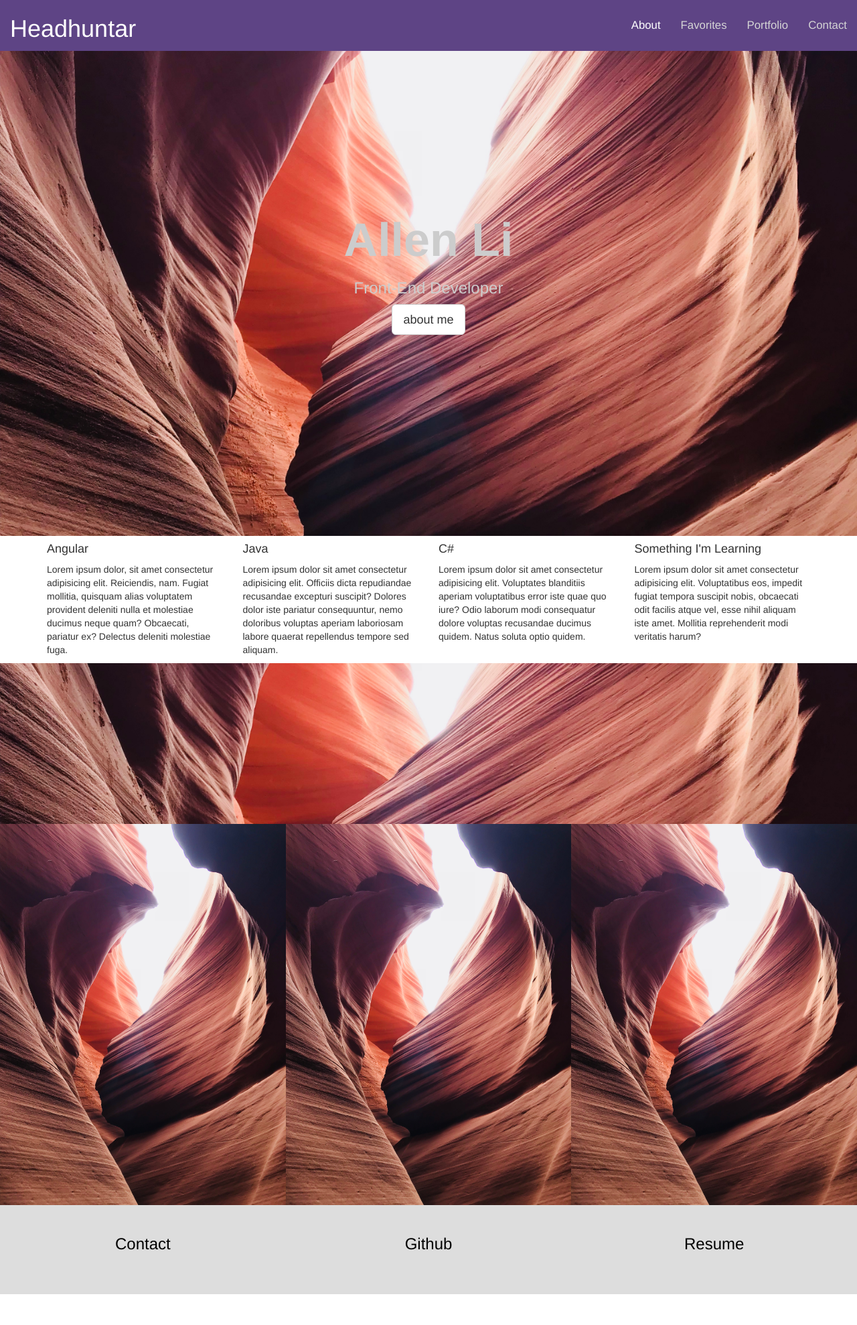
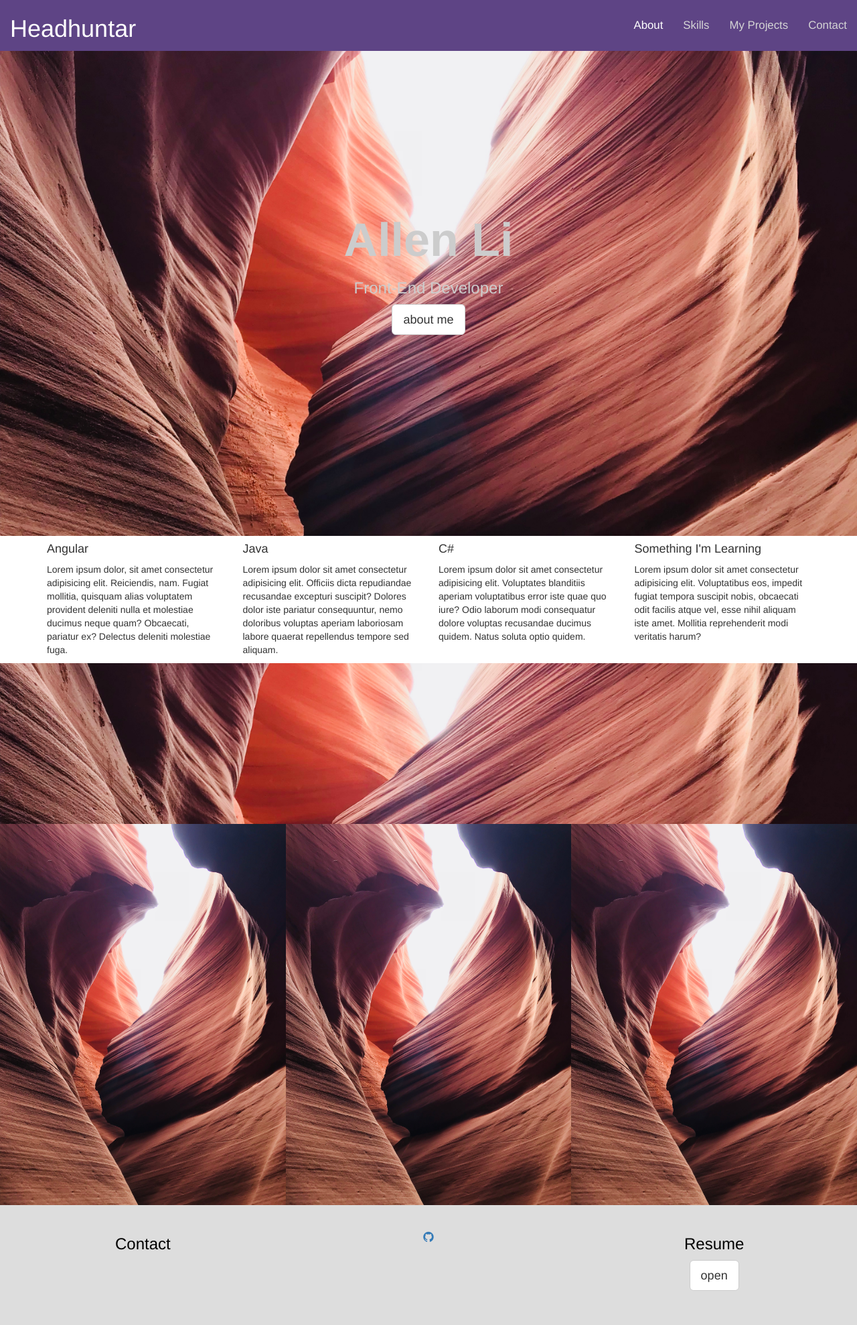
Before and after one commit to AllenLiDev/allenlidev.github.io, a PHP site: page / in a window 1280 px wide. Shown: the whole page at 67% size. Before the commit the page ends 1932 px from the top, so only its background shows below. Run offline with PHP 8.4, Linux system fonts and the light colour scheme; some libraries are stand-ins or nearby versions.

Commit message:
added links to projects, attached updated resume to project, linked to github and removed some comments and fixed nav bar linking

```diff
--- a/assets/css/index.css
+++ b/assets/css/index.css
@@ -29,7 +29,7 @@ html,body {
    color: #D5D5D5;
 }
 
-#home {
+#about {
     background: url(../img/lower_antelope.JPG) no-repeat center center fixed;
     display: table;
     height: 100%;
--- a/index.html
+++ b/index.html
@@ -32,16 +32,16 @@
             </div>
             <div class="collapse navbar-collapse" id="myNavbar">
                 <ul class="nav navbar-nav navbar-right">
-                    <li class="active"><a href="#">About</a></li>
-                    <li><a href="#">Favorites</a></li>
-                    <li><a href="#">Portfolio</a></li>
-                    <li><a href="#">Contact</a></li>
+                    <li class="active"><a href="#about">About</a></li>
+                    <li><a href="#skills">Skills</a></li>
+                    <li><a href="#projects">My Projects</a></li>
+                    <li><a href="#contact">Contact</a></li>
                 </ul>
             </div>
         </div>
     </nav>
     <!-- Fixed Full Screen Landing -->
-    <div id="home">
+    <div id="about">
         <div class="landing-text">
             <h1 data-aos="fade-right">Allen Li</h1>
             <h3 data-aos="fade-right" data-aos-delay="100">Front-End Developer</h3>
@@ -96,30 +96,35 @@
             <div class="row no-gutters">
                 <div class="col-lg-4 col-md-4 col-sm-12 col-xs-12">
                     <div class="project-box">
+                        <a href="#" target="_blank">
                             <div class="hover-unhide">
                                 <div class="text-elements">
-                                <h3>Operator</h3>
-                                <h5>A Math Game</h5>
+                                    <h3>Shift Picker</h3>
+                                    <h5>Shift Management Application</h5>
                                     <p>1 sentence</p>
                                 </div>
                             </div>
+                        </a>
                         <img src="assets/img/lower_antelope.JPG" class="img-fluid" alt="desc">
                     </div>
                 </div>
                 <div class="col-lg-4 col-md-4 col-sm-12 col-xs-12">
                     <div class="project-box">
+                        <a href="https://operator-game.herokuapp.com" target="_blank">
                             <div class="hover-unhide">
                                 <div class="text-elements">
-                                <h3>Shift Picker</h3>
-                                <h5>Shift Management App</h5>
+                                    <h3>Operator</h3>
+                                    <h5>An arithmetic Game</h5>
                                     <p>1 sentence</p>
                                 </div>
                             </div>
+                        </a>
                         <img src="assets/img/lower_antelope.JPG" class="img-fluid" alt="desc">
                     </div>
                 </div>
                 <div class="col-lg-4 col-md-4 col-sm-12 col-xs-12">
                     <div class="project-box">
+                        <a href="https://swim-van.herokuapp.com" target="_blank">
                             <div class="hover-unhide">
                                 <div class="text-elements">
                                     <h3>Swim Van</h3>
@@ -127,6 +132,7 @@
                                     <p>1 sentence</p>
                                 </div>
                             </div>
+                        </a>
                         <img src="assets/img/lower_antelope.JPG" class="img-fluid" alt="desc">
                     </div>
                 </div>
@@ -134,17 +140,20 @@
         </div>
     </div>
     <!-- Footer Section -->
-    <footer class="container-fluid text-center">
+    <footer id="contact" class="container-fluid text-center">
         <div class="row">
             <div class="col-sm-4">
                 <h3>Contact</h3>
             </div>
             <div class="col-sm-4">
-                <h3>Github</h3>
+                <a class="btn btn-social-icon btn-lg btn-github">
+                    <i class="fa fa-github"></i>
+                </a>
                 <p id="lastCommit"></p>
             </div>
             <div class="col-sm-4">
                 <h3>Resume</h3>
+                <a href="./assets/pdf/allenLiTechResume.pdf" class="btn btn-default btn-lg" target="_blank">open</a>
             </div>
         </div>
     </footer>
```
Also changed, not shown: assets/js/index.js (+1 -12 lines), 1 other file. Lines whose indentation alone changed are shown as unchanged.
